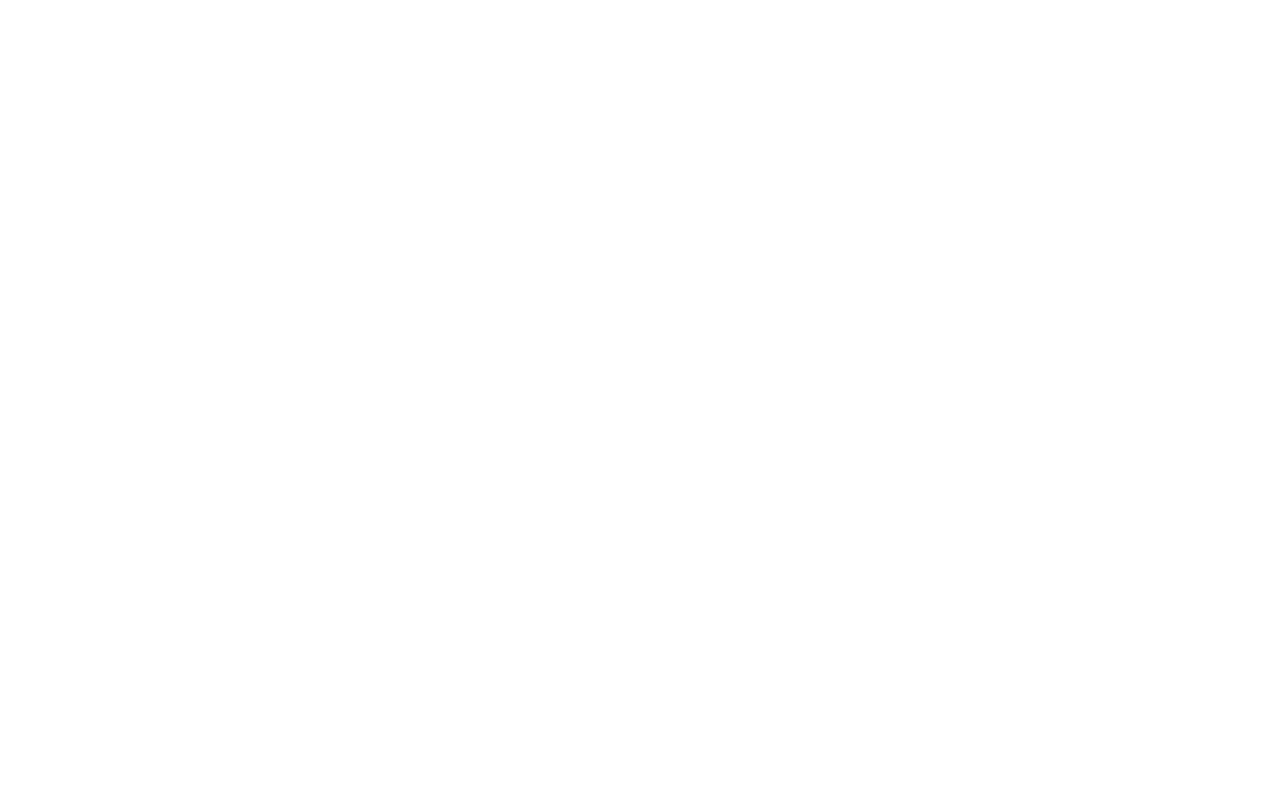
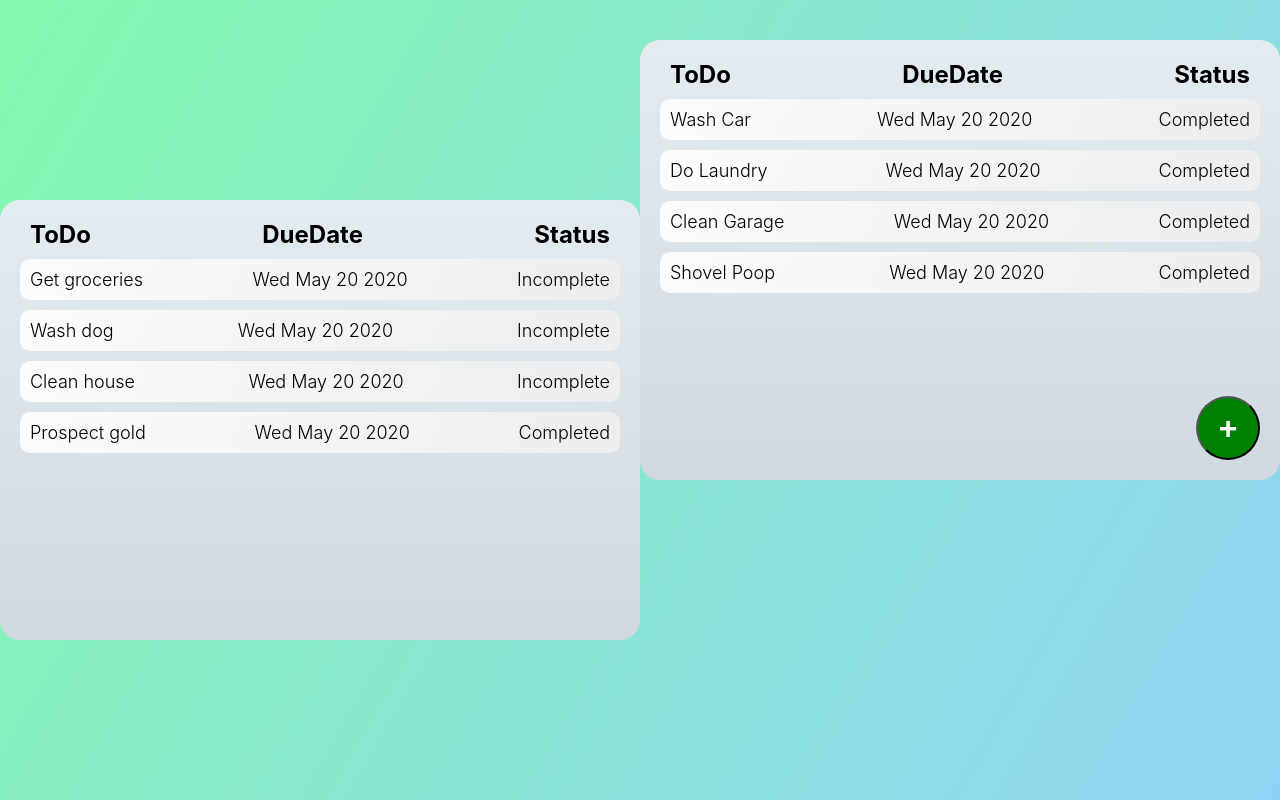
Before and after one commit to Awendling01/AAtodo, a React (Create React App) app in the folder web/: page / in a window 1280 px wide. Built offline with nearby package versions, Linux system fonts and the light colour scheme.

Commit message:
added app & todo component/styles.

```diff
--- a/web/src/App.css
+++ b/web/src/App.css
@@ -1,38 +1,61 @@
 .App {
-  text-align: center;
+  display: flex;
+  justify-content: space-around;
+  height: 100vh;
+  width: 100vw;
+  background-image: linear-gradient(120deg, #84fab0 0%, #8fd3f4 100%);
 }
 
-.App-logo {
-  height: 40vmin;
-  pointer-events: none;
+.todoList {
+  position: relative;
+  height: 50vh;
+  width: 60vw;
+  margin-top: 25vh;
+  padding: 20px;
+  background-image: linear-gradient(to top, #cfd9df 0%, #e2ebf0 100%);
+  border-radius: 20px;
 }
 
-@media (prefers-reduced-motion: no-preference) {
-  .App-logo {
-    animation: App-logo-spin infinite 20s linear;
-  }
+.todo {
+  display: flex;
+  background-image: linear-gradient(120deg, #fdfbfb 0%, #ebedee 100%);
+  padding: 10px;
+  margin-bottom: 10px;
+  border-radius: 10px;
+  justify-content: space-between;
 }
 
-.App-header {
-  background-color: #282c34;
-  min-height: 100vh;
-  display: flex;
-  flex-direction: column;
-  align-items: center;
-  justify-content: center;
-  font-size: calc(10px + 2vmin);
-  color: white;
+.todo:hover {
+  background-image: linear-gradient(120deg, #cb22bd 0%, #ab3564 100%);
 }
 
-.App-link {
-  color: #61dafb;
+.todoHeader {
+  padding: 0 10px 10px 10px;
+  font-weight: 700;
+  font-size: x-large;
+  display: flex;
+  justify-content: space-between;
 }
 
-@keyframes App-logo-spin {
-  from {
-    transform: rotate(0deg);
-  }
-  to {
-    transform: rotate(360deg);
-  }
+.todoText {
+  font-weight: 300;
+  font-size: large;
 }
+
+.secondList {
+  margin-top: 40px;
+}
+
+.addButton {
+  position: absolute;
+  bottom: 20px;
+  right: 20px;
+  padding: 10px;
+  background-color: green;
+  color: white;
+  height: 64px;
+  width: 64px;
+  font-size: 32px;
+  font-weight: 700;
+  border-radius: 50%;
+}
--- a/web/src/App.tsx
+++ b/web/src/App.tsx
@@ -1,9 +1,55 @@
 import React from "react";
-import logo from "./logo.svg";
 import "./App.css";
+import todos, { completedTodos } from "./utils/data";
+import { TodoType } from "./utils/types";
+
+type TodoProps = {
+  todo: TodoType;
+  todoIndex: number;
+};
+
+const Todo: React.FC<TodoProps> = ({ todo, todoIndex }) => {
+  return (
+    <div className="todo">
+      <div className="name todoText">{todo.name}</div>
+      <div className="dueDate todoText">{todo.dueDate.toDateString()}</div>
+      <div className="completed todoText">
+        {todo.completed ? "Completed" : "Incomplete"}
+      </div>
+    </div>
+  );
+};
 
 const App = () => {
-  return <div className="App"></div>;
+  return (
+    <div className="App">
+      <div className="todoList">
+        <div className="todoHeader">
+          <div className="headerText">ToDo</div>
+          <div className="headerText">DueDate</div>
+          <div className="headerText">Status</div>
+        </div>
+        {todos.map((todo, todoIndex) => {
+          return (
+            <Todo key={`todo${todoIndex}`} todo={todo} todoIndex={todoIndex} />
+          );
+        })}
+      </div>
+      <div className="todoList secondList">
+        <div className="todoHeader">
+          <div className="headerText">ToDo</div>
+          <div className="headerText">DueDate</div>
+          <div className="headerText">Status</div>
+        </div>
+        {completedTodos.map((todo, todoIndex) => {
+          return (
+            <Todo key={`todo${todoIndex}`} todo={todo} todoIndex={todoIndex} />
+          );
+        })}
+        <button className="addButton">+</button>
+      </div>
+    </div>
+  );
 };
 
 export default App;
```
